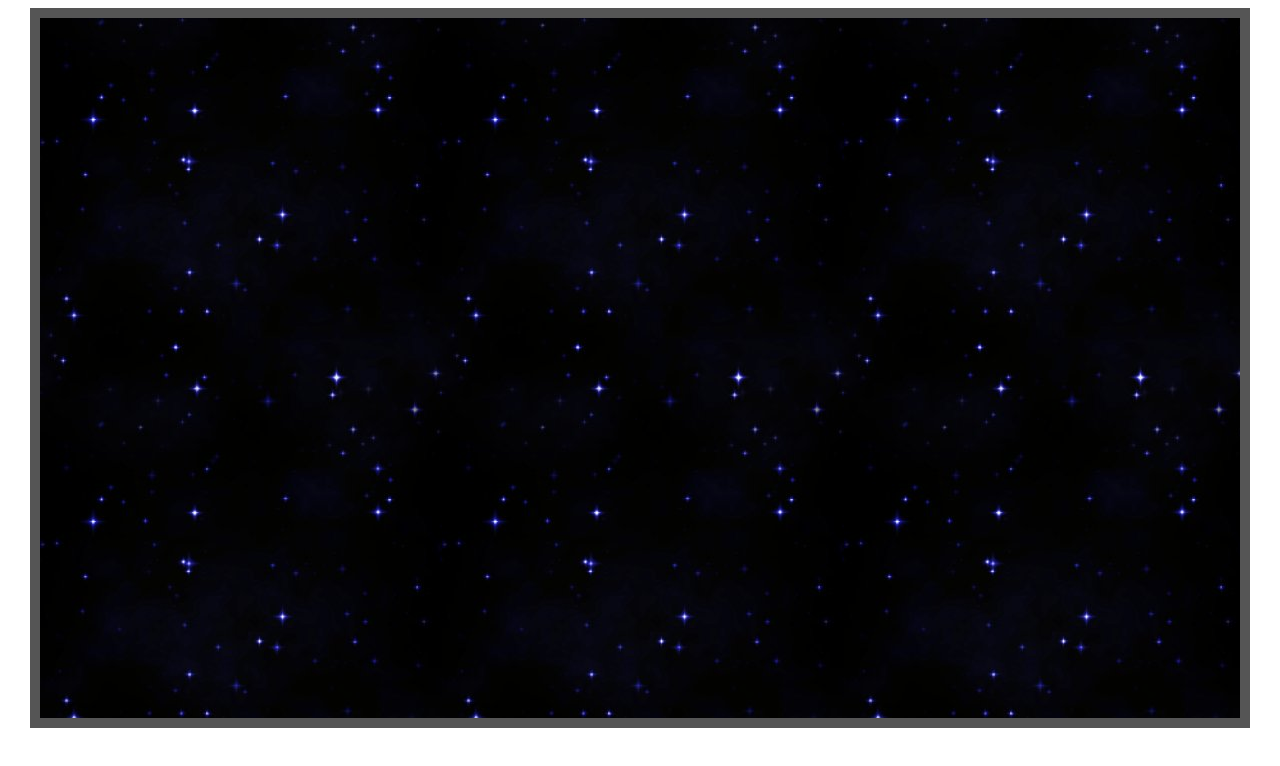
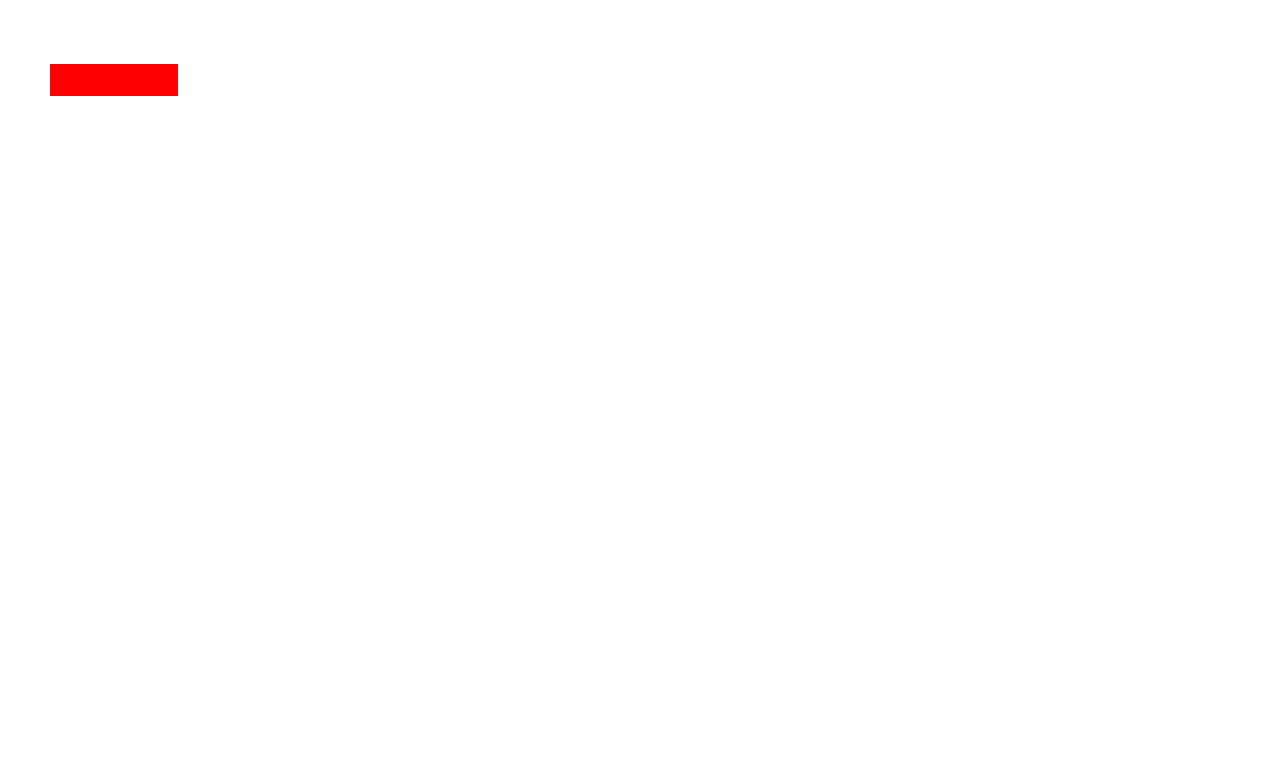
Before and after one commit to jmz527/stellar_drift, a plain HTML site: page index.html in a window 1280 px wide. Drawn offline with nearby package versions, Linux system fonts and the light colour scheme.

Commit message:
incremental game - first 5 steps

```diff
--- a/index.html
+++ b/index.html
@@ -1,20 +1,13 @@
+<!DOCTYPE html>
 <html>
-<head>
-	<title>Stellar Drift</title>
-
-	<style type="text/css">
-
-body { text-align: center; }
-
-canvas {
-	background: url('assets/img/bg-b.jpg');
-	border: 10px solid #555;
-}
-
-	</style>
-</head>
-<body>
-	<canvas id="screen" width="1200" height="700"></canvas>
-	<script src="game.js"></script>
-</body>
+	<head>
+		<title>Incremental Game</title>
+		<style>
+			* { margin: 0; padding: 0; }
+		</style>
+	</head>
+	<body>
+		<script src="http://ajax.googleapis.com/ajax/libs/jquery/1.11.2/jquery.min.js"></script>
+		<script src="system.js"></script>
+	</body>
 </html>
--- /dev/null
+++ b/system.js
@@ -0,0 +1,61 @@
+var Engine = { //the main Engine object
+	/** variables **/
+	Player: { //the player object
+		Coins: 0, //how many coins that player has
+		PerClick: 1, //how many coins per click
+		PerIncrement: 0, //how many coins per timed increment
+		Increment: 2000 //how long the increment is (2secs)
+	},
+	Canvas: { //the canvas object
+		Element: null, //this will be a canvas element
+		Context: null //this will become a 2d context
+	},
+
+	/** functions **/
+	Init: function() { //an inner function "init"
+		Engine.Canvas = document.createElement('canvas'); //create a canvas element
+		Engine.Canvas.id = "display"; //give it an id to reference later
+		Engine.Canvas.width = 800; //the width
+		Engine.Canvas.height = 600; //the height
+		$('body').append(Engine.Canvas); //finally append the canvas to the page
+
+		Engine.Canvas.Context = Engine.Canvas.getContext('2d'); //set the canvas to render in 2d.
+		Engine.GameLoop(); //start rendering the game!
+	},
+
+	/** animation routines **/
+	GameRunning: null, //this is a new variable so we can pause/stop the game
+	Update: function() { //this is where our logic gets updated
+		Engine.Draw(); //call the canvas draw function
+	},
+	Draw: function() { //this is where we will draw all the information for the game!
+		Engine.Canvas.Context.clearRect(0,0,Engine.Canvas.width,Engine.Canvas.height); //clear the frame
+		Engine.Rect(50, 64, 128, 32, "red"); //use the Engine.Rect() function to draw a red block!
+		Engine.GameLoop(); //re-iterate back to gameloop
+	},
+	GameLoop: function() { //the gameloop function
+		Engine.GameRunning = setTimeout(function() {
+			requestAnimFrame(Engine.Update, Engine.Canvas);
+		}, 10);
+	},
+
+	/** drawing routines **/
+	Rect: function(x,y,w,h,col) { //x position, y position, width, height and colour
+		if (col.length > 0) { //if you have included a colour
+			Engine.Canvas.Context.fillStyle = col; //add the colour!
+		}
+		Engine.Canvas.Context.fillRect(x,y,w,h); //draw the rectangle
+	}
+};
+/** This is a request animation frame function that gets the best possible animation process for your browser, I won't go into specifics; just know it's worth using ;) **/
+window.requestAnimFrame = (function(){
+	return window.requestAnimationFrame ||
+		window.webkitRequestAnimationFrame ||
+		window.mozRequestAnimationFrame ||
+		window.oRequestAnimationFrame ||
+		window.msRequestAnimationFrame ||
+	function (callback, element){
+		fpsLoop = window.setTimeout(callback, 1000 / 60);
+	};
+}());
+window.onload = Engine.Init(); //the engine starts when window loads
```
Also changed, not shown: game_index.html (added, +20 -0 lines), 1 other file.
